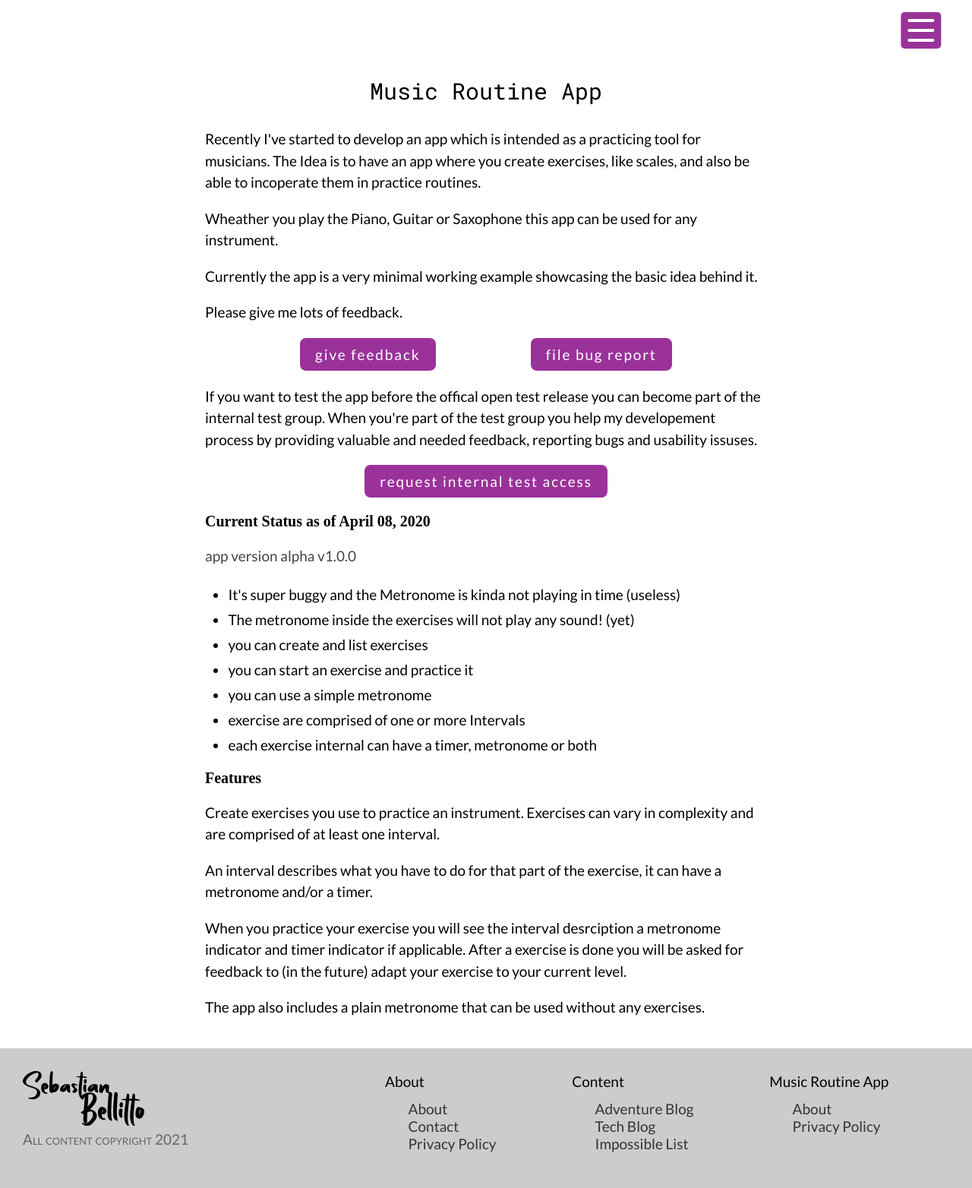
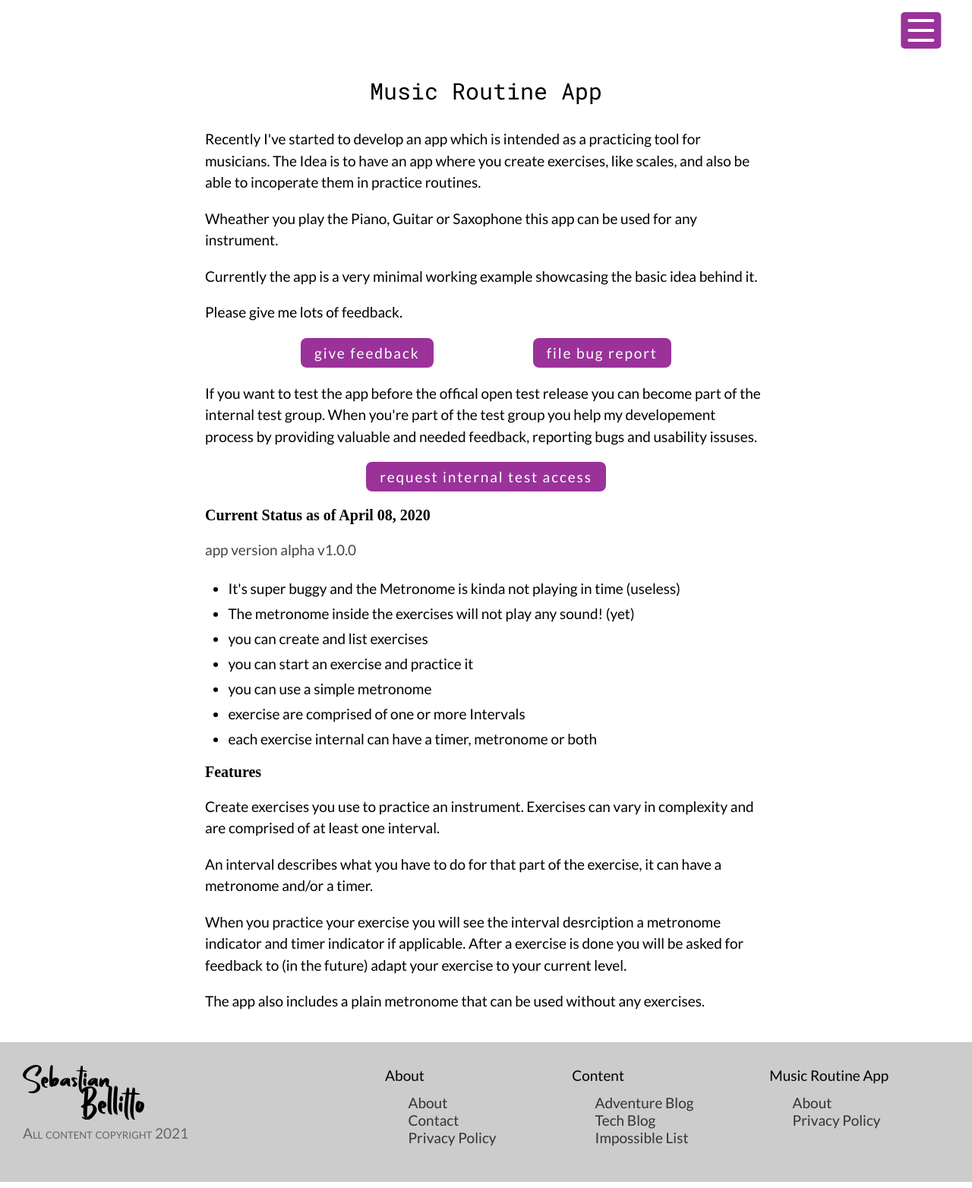
Before and after one commit to SebastianSlash/SebastianSlash.github.io, a Jekyll site: the page built from music-routine-app/about.html, in a window 1280 px wide. Shown: the whole page at 76% size. Built offline with Jekyll 4.4.1, drawn with Linux system fonts in a browser that asks for light colours; some web fonts are replaced.

Commit message:
fixes too close buttons

```diff
--- a/_sass/musicapp.sass
+++ b/_sass/musicapp.sass
@@ -22,8 +22,8 @@
   background-color: $accent_col_rgb
   // box-shadow: 0px 0px 5px 3px #ccc
   border-radius: 8px
-  padding: 10px 20px
-  margin-bottom: 20px
+  padding: 8px 18px
+  margin: 0px 5px 20px 5px
   font: $p_base
   font-weight: 400
   letter-spacing: 0.1em
```
